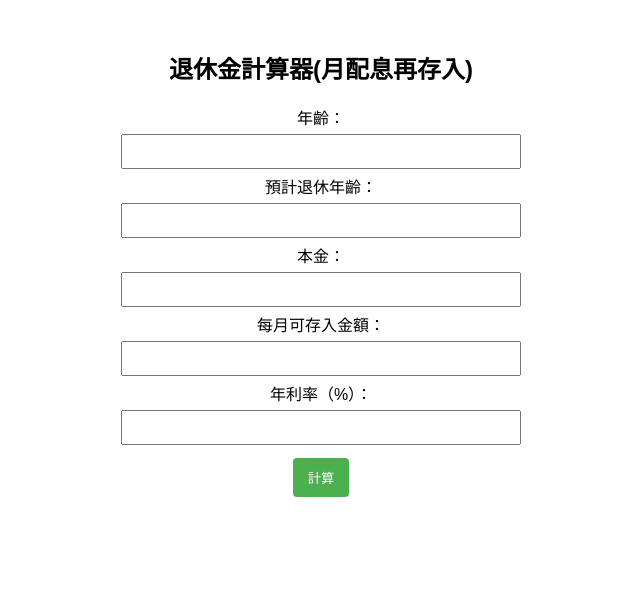
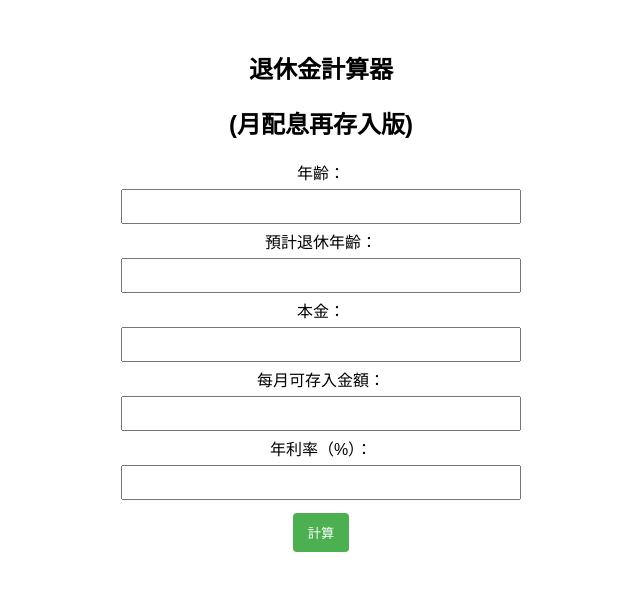
Before and after one commit to unicorn1213/unicorn1213.github.io, a plain HTML site: page index.html in a window 1280 px wide. Shown: the whole page, without its empty margins (319-959 px from the left). Drawn offline with Linux system fonts and the light colour scheme.

Commit message:
Update index.html

```diff
--- a/index.html
+++ b/index.html
@@ -32,7 +32,8 @@
     </style>
 </head>
 <body>
-    <h2>退休金計算器(月配息再存入)</h2>
+    <h2>退休金計算器</h2>
+    <h2>(月配息再存入版)</h2>
     <form id="annuityForm">
         <label for="age">年齡：</label>
         <input type="number" id="age" required>
```
